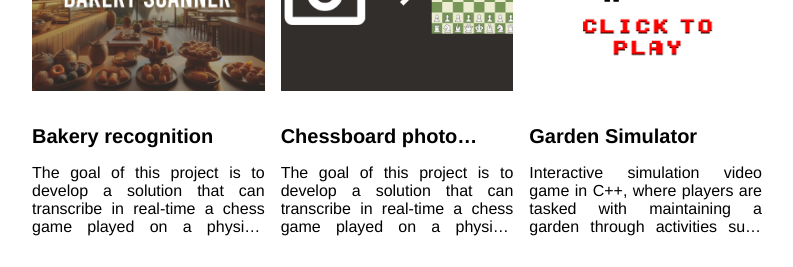
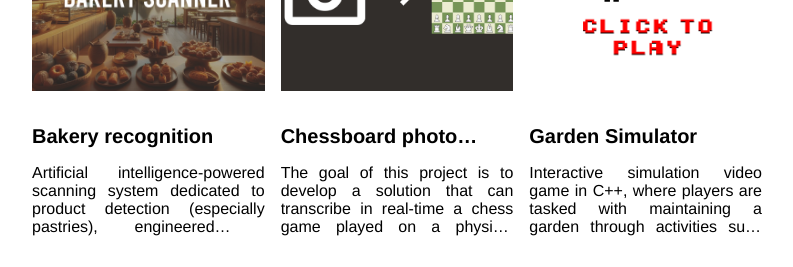
Before and after one commit to SkowKyubu/SkowKyubu.github.io, a plain HTML site: page index.html in a window 1280 px wide. Shown: the part 1061-1328 px from the top of the page, without its empty margins (243-1036 px from the left). Drawn offline with Linux system fonts and the light colour scheme.

Commit message:
Change description

```diff
--- a/index.html
+++ b/index.html
@@ -111,7 +111,7 @@
             <img src="./assets/images/bakery.png" class="project-image" oncontextmenu="return false;">
             <div class="project-card-text-container">
               <div class="subheader-text project-title">Bakery recognition</div>
-              <div class="body-text project-card-text">The goal of this project is to develop a solution that can transcribe in real-time a chess game played on a physical chessboard into a digital format.</div>
+              <div class="body-text project-card-text">Artificial intelligence-powered scanning system dedicated to product detection (especially pastries), engineered to streamline automated vending.</div>
             </div>
             <a class="button" href="https://github.com/SkowKyubu/ST_P2A_ChessRecognition" target="_blank">
               <span class="button-text">Read More</span>
```
